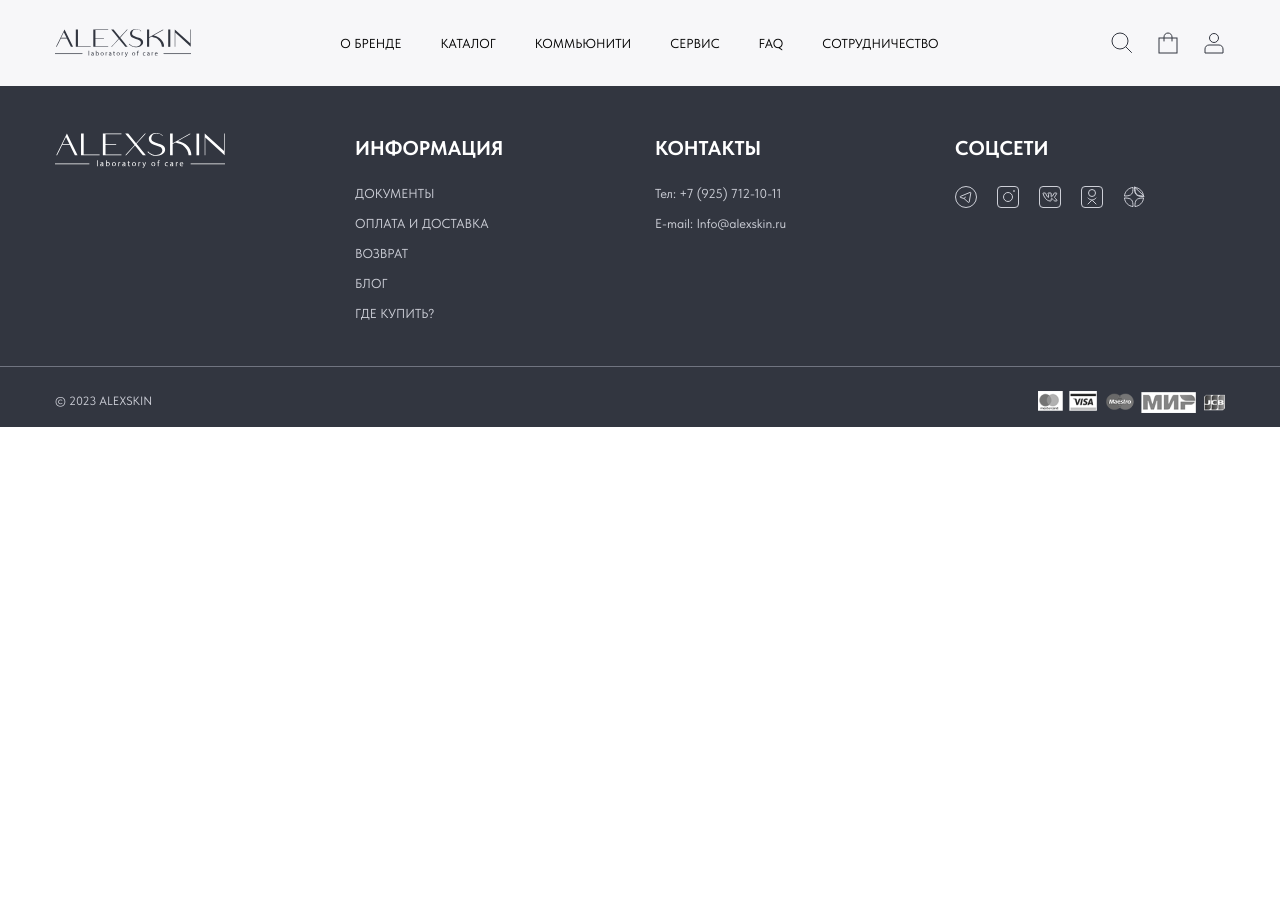
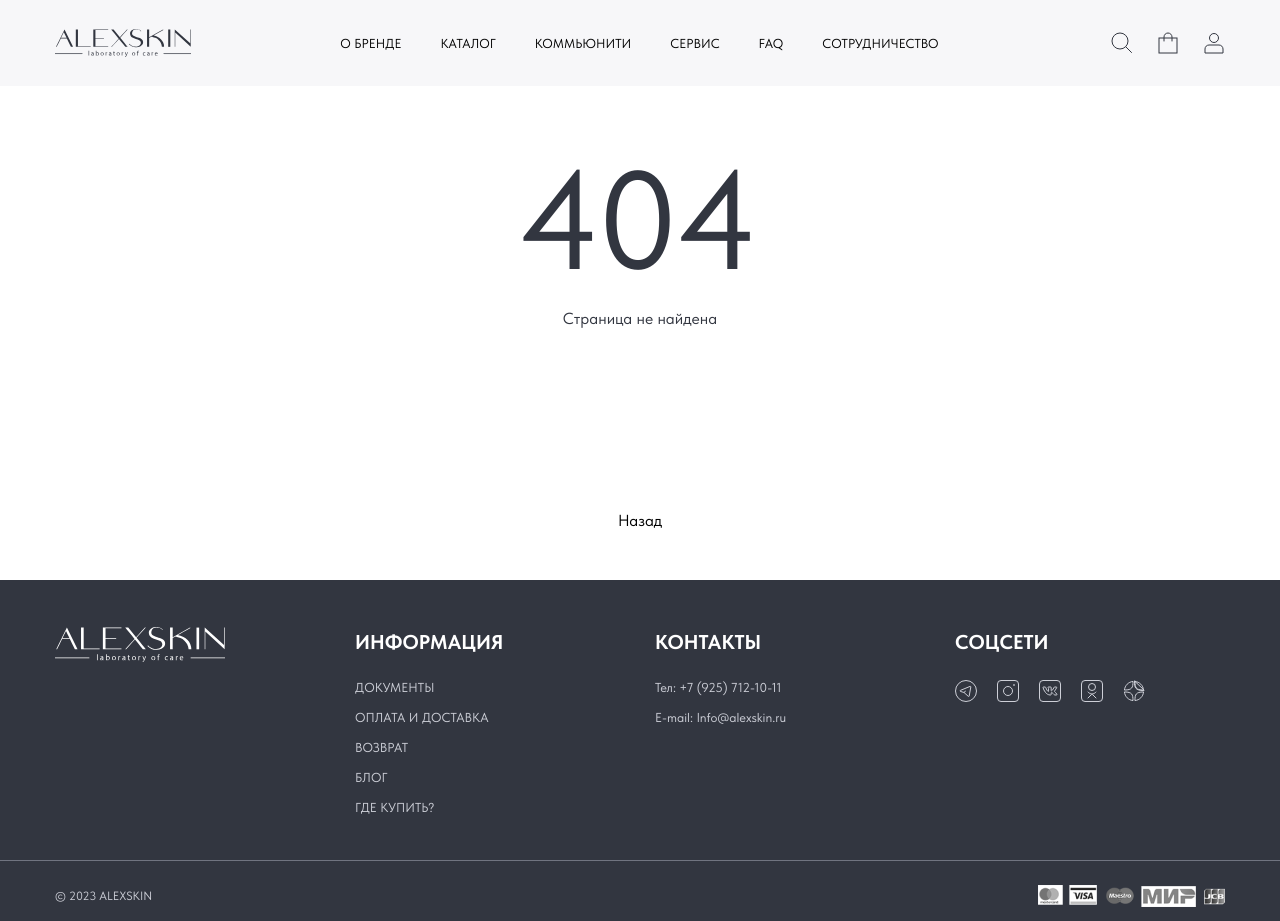
Before and after one commit to sm1ke-dev/alexskin, a React (Create React App) app: page / in a window 1280 px wide. Before the commit the page ends 800 px from the top, so only its background shows below. Built offline with nearby package versions, Linux system fonts and the light colour scheme.

Commit message:
fix: исправить роут к странице NotFound

```diff
--- a/src/components/App/App.tsx
+++ b/src/components/App/App.tsx
@@ -28,7 +28,7 @@ const App: React.FC = () => {
         <Route path="/alexskin/faq" element={<Faq />} />
         <Route path="/alexskin/partnership" element={<Partnership />} />
         <Route path="/alexskin/documents" element={<Documents />} />
-        <Route path="/alexskin/*" element={<NotFound />} />
+        <Route path="*" element={<NotFound />} />
       </Routes>
       <Footer />
     </div>
```
